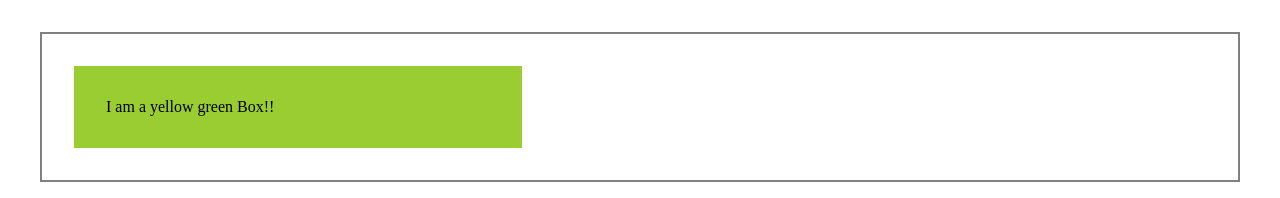
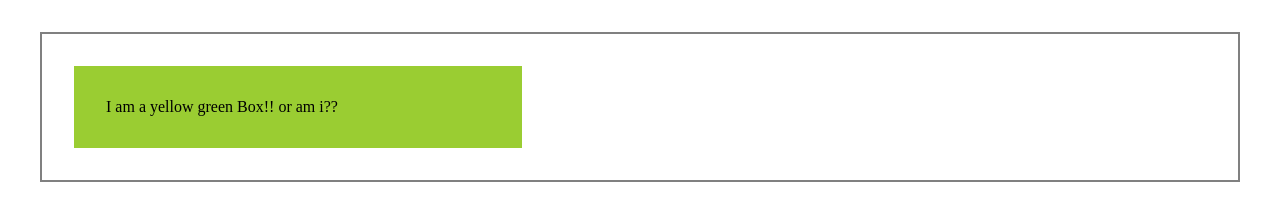
Before and after one commit to tchock/bojagi-test, a React app: page / in a window 1280 px wide. Shown: the top 198 px of the page. Built offline with nearby package versions, Linux system fonts and the light colour scheme; the HTML template or start-up script is replaced by a standard one.

Commit message:
rename some text

```diff
--- a/src/components/Box.js
+++ b/src/components/Box.js
@@ -9,5 +9,5 @@ const Container = styled.div`
 `
 
 export default function Box() {
-  return <Container>I am a yellow green Box!!</Container>
+  return <Container>I am a yellow green Box!! or am i??</Container>
 }
```
